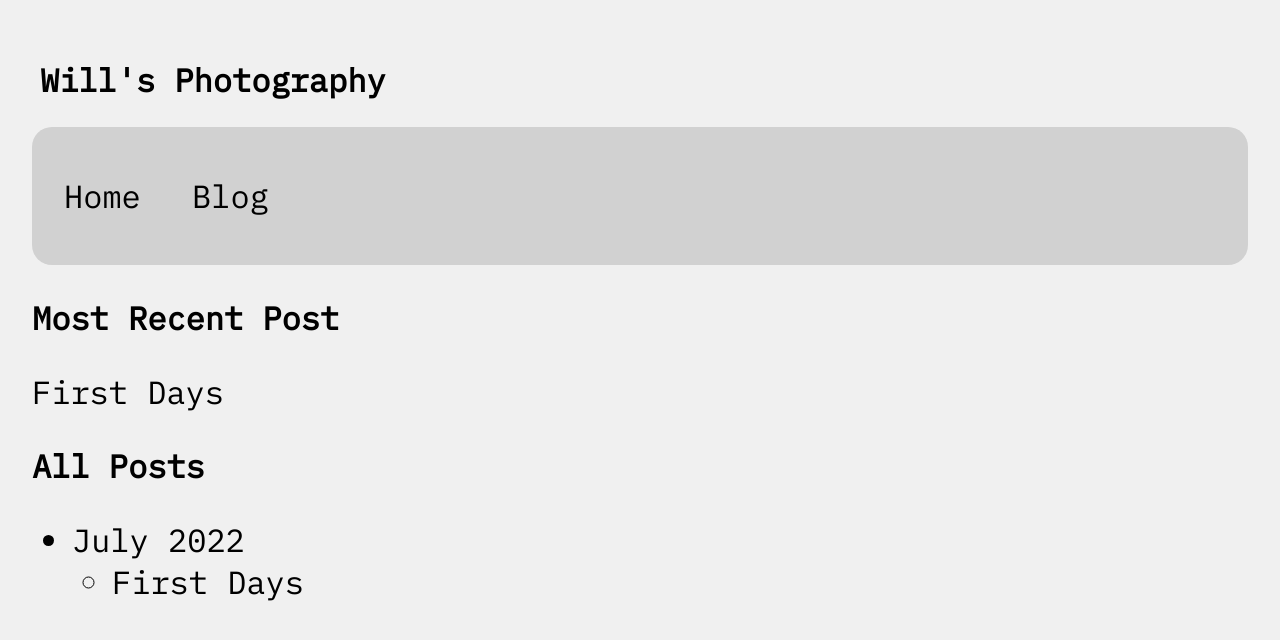
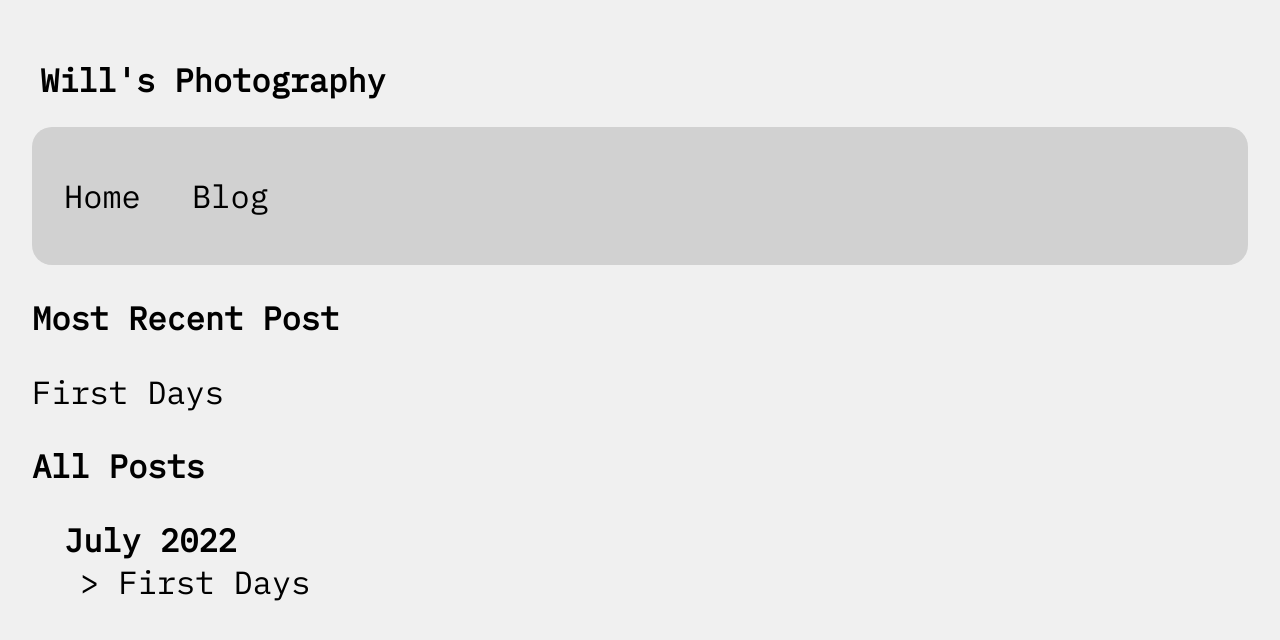
Before and after one commit to wbucher3/photographyBlog, a plain HTML site: page blogs.html in a window 1280 px wide. Drawn offline with Linux system fonts and the light colour scheme.

Commit message:
reworked blog list to make formatting better

```diff
--- a/blogs.html
+++ b/blogs.html
@@ -33,19 +33,18 @@
                 </p>
             </section>
 
-            <section>
+            <section class="blog-list">
                 <h3>
                     All Posts
                 </h3>
 
-                <ul>
-                    <li>
-                        July 2022
-                        <ul>
-                            <li><a href="./blogs/first-days.html">First Days</a></li>
-                        </ul>
-                    </li>
-                </ul>
+                <h4 class="month">
+                    July 2022
+                </h4>
+
+                <div class="post-title">
+                    <p>> <a href="./blogs/first-days.html">First Days</a></p>
+                </div>
 
             </section>
         </main>
--- a/styles.css
+++ b/styles.css
@@ -53,6 +53,16 @@ body {
     color: brown;
 }
 
+.month {
+    padding-left: 1em;
+    margin: 0;
+}
+
+.post-title p {
+    padding-left: 1.5em;
+    margin: 0;
+}
+
 /* Blogs!! */
 #blog-information{
     margin: 1em 0;
```
